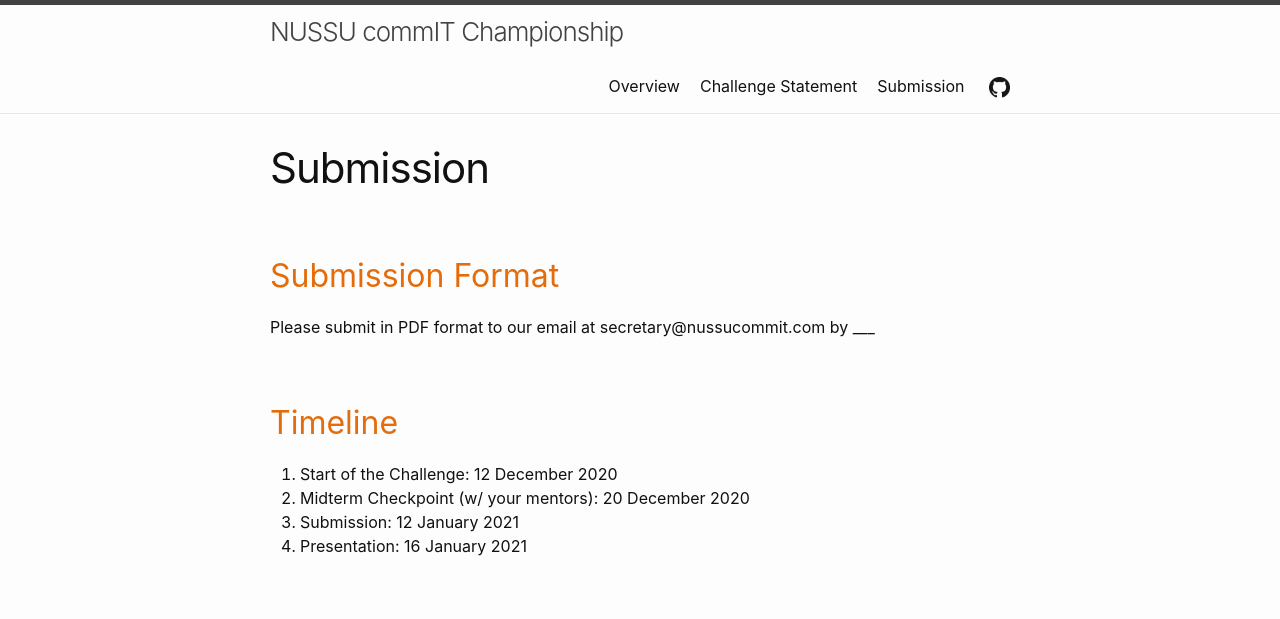
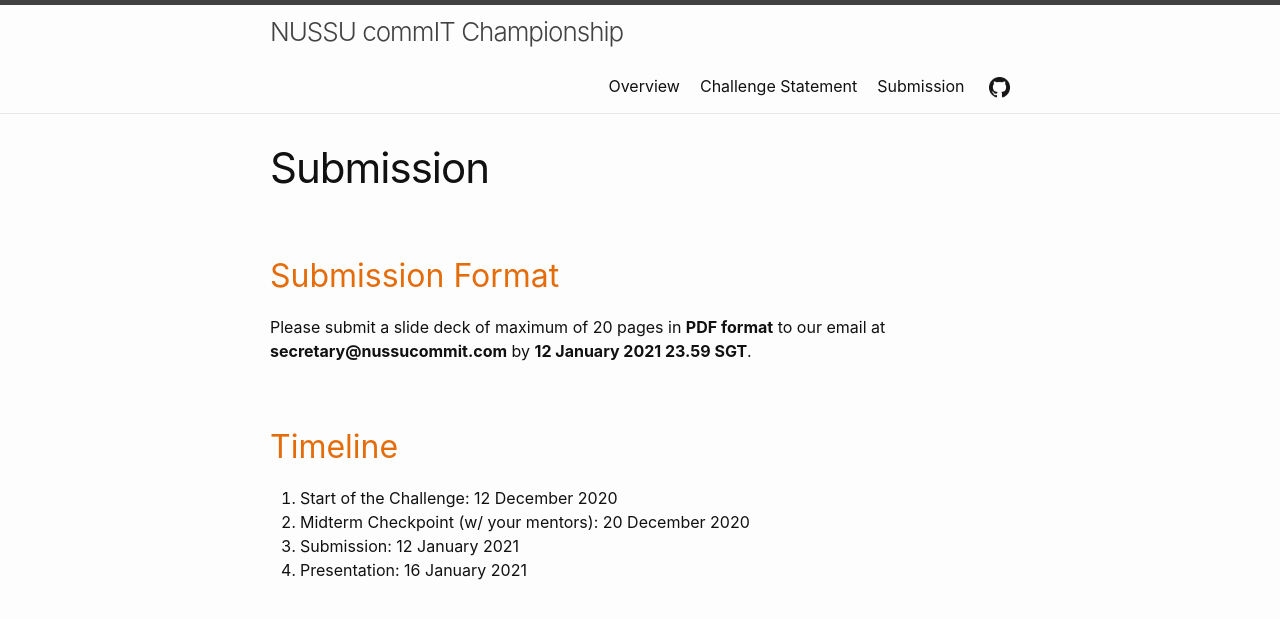
Before and after one commit to nussucommit/commit-championship, a Jekyll site: the page built from Submission.md, in a window 1280 px wide. Shown: the top 619 px of the page. Built offline with Jekyll 4.4.1, drawn with Linux system fonts in a browser that asks for light colours.

Commit message:
Update Submission.md

```diff
--- a/Submission.md
+++ b/Submission.md
@@ -4,7 +4,7 @@ title: Submission
 ---
 
 ## Submission Format
-Please submit in PDF format to our email at secretary@nussucommit.com by ___
+Please submit a slide deck of maximum of 20 pages in **PDF format** to our email at **secretary@nussucommit.com** by **12 January 2021 23.59 SGT**.
 
 ## Timeline
 1. Start of the Challenge: 12 December 2020
```
